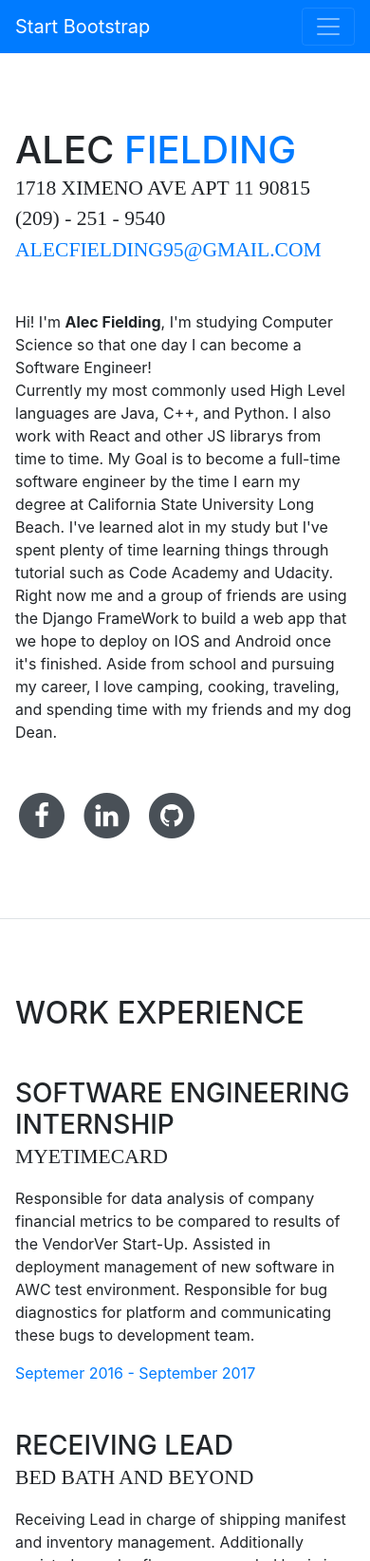
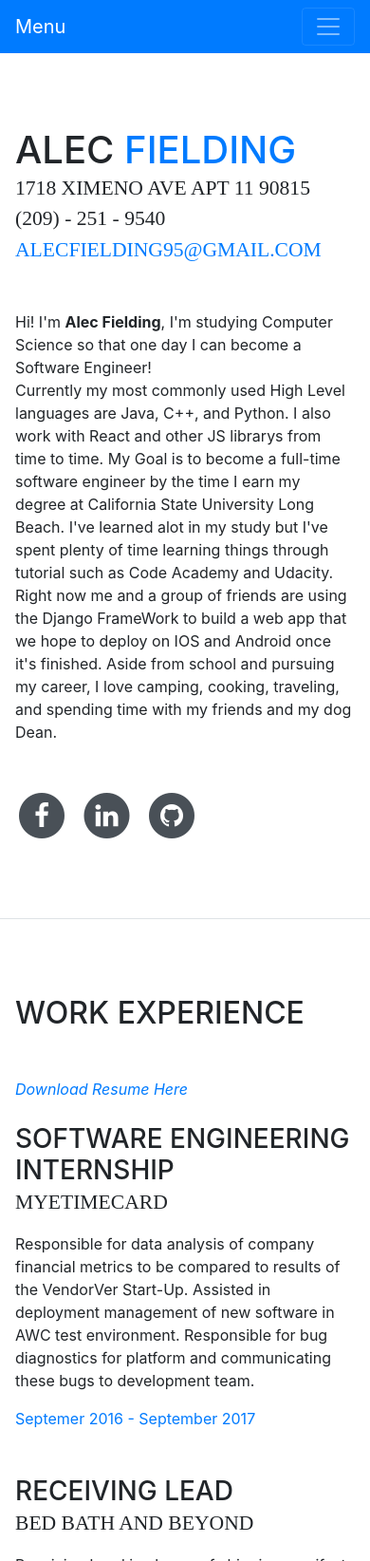
Before and after one commit to zance1054/zance1054.github.io, a website with bundled scripts: page index.html in a window 390 px wide. Shown: the top 1644 px of the page at 95% size. Built offline with nearby package versions, Linux system fonts and the light colour scheme; files whose address does not match are found by name; a web font is replaced by a local one.

Commit message:
Picture Resume
more work on profile picture and added downloadable resume line (WIP)

```diff
--- a/index.html
+++ b/index.html
@@ -31,9 +31,9 @@
 
     <nav class="navbar navbar-expand-lg navbar-dark bg-primary fixed-top" id="sideNav">
       <a class="navbar-brand js-scroll-trigger" href="#page-top">
-        <span class="d-block d-lg-none">Start Bootstrap</span>
+        <span class="d-block d-lg-none">Menu</span>
         <span class="d-none d-lg-block">
-          <img class="img-fluid img-profile rounded-circle mx-auto mb-2" src="/Users/alexanderfielding/Documents/GitHub/zance1054/Alec&DeanGrndCanyon.jpg" alt="Alec'spic">
+          <img class="img-fluid img-profile rounded-circle mx-auto mb-2" src="Alec&DeanGrndCanyon.jpg" alt="Alec'spic">
         </span>
       </a>
       <button class="navbar-toggler" type="button" data-toggle="collapse" data-target="#navbarSupportedContent" aria-controls="navbarSupportedContent" aria-expanded="false" aria-label="Toggle navigation">
@@ -114,6 +114,8 @@
       <section class="resume-section p-3 p-lg-5 d-flex flex-column" id="experience">
         <div class="my-auto">
           <h2 class="mb-5"> Work Experience</h2>
+
+          <a href="/GitHub/zance1054/resume2.pdf" download target="_blank"> <i> Download Resume Here</i></a> <br></br>
 
           <div class="resume-item d-flex flex-column flex-md-row mb-5">
             <div class="resume-content mr-auto">
```
